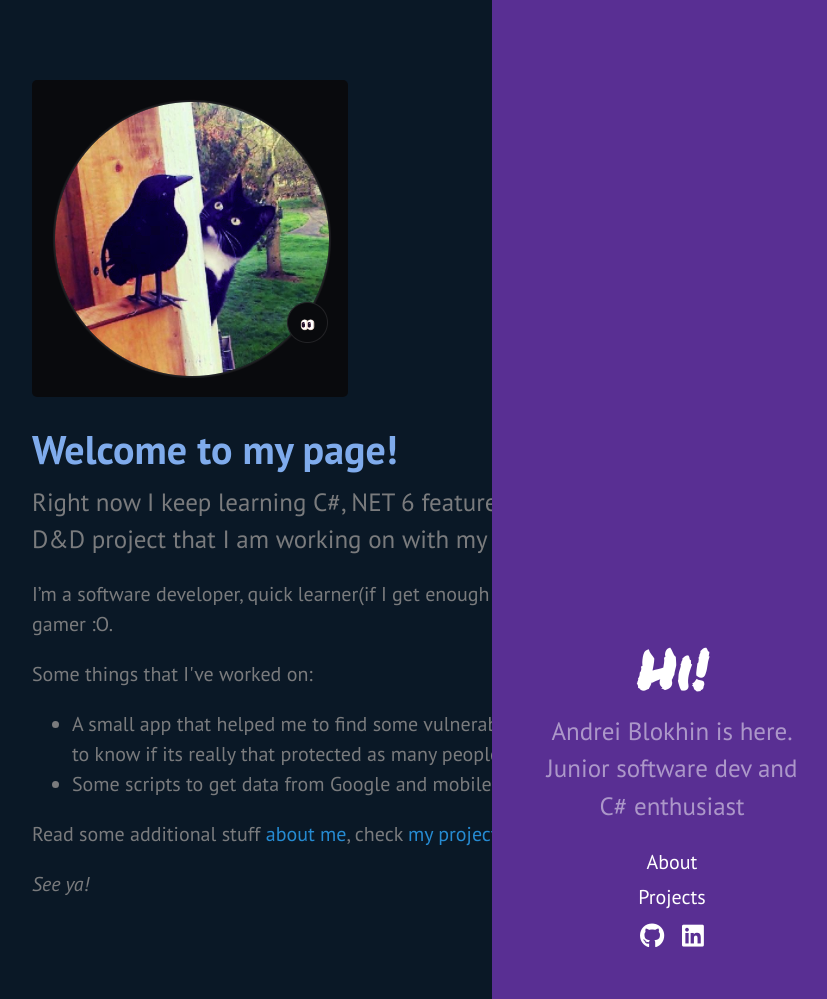
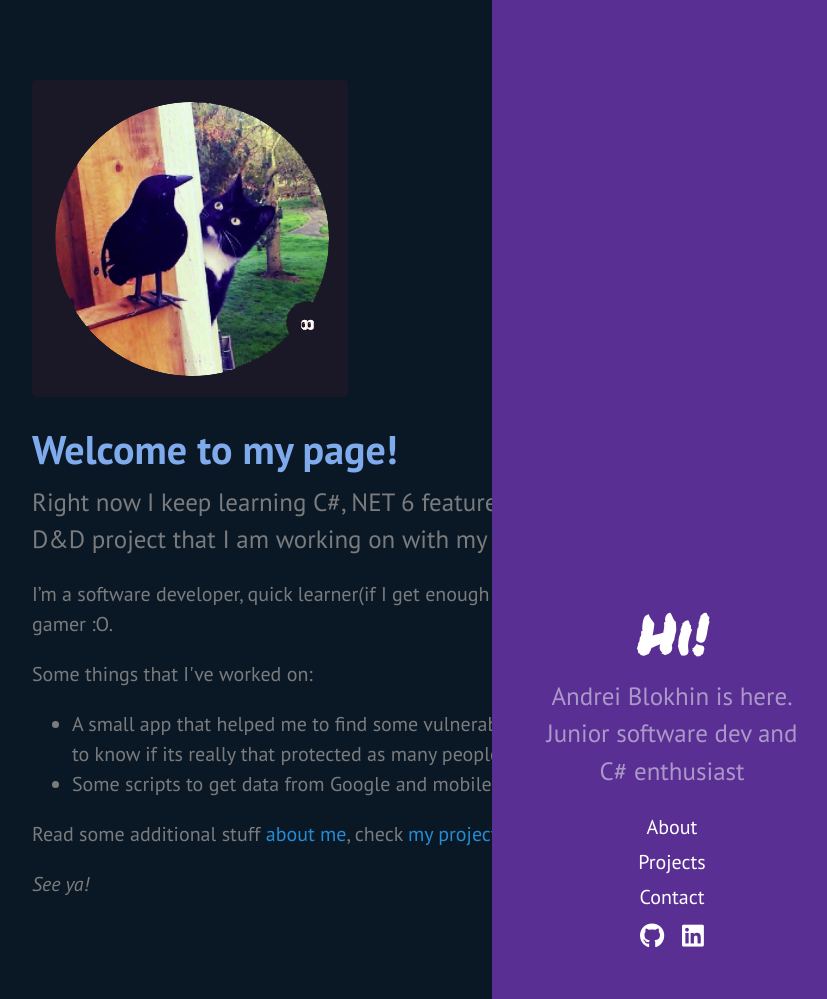
Before and after one commit to xdeath/xdeath.github.io, a Jekyll site: the page index.html, which Jekyll copies as it is, in a window 1280 px wide and 999 px high. Shown: the whole window, without its empty margins (428-1255 px from the left). Built offline with Jekyll 4.4.1, drawn with Linux system fonts in a browser that asks for light colours.

Commit message:
Some changes

```diff
--- a/index.html
+++ b/index.html
@@ -65,58 +65,6 @@
 
 
 
-
-
-
-
-
-
-
-
-
-
-
-
-
-
-
-
-
-
-
-
-
-
-
-
-
-
-
-
-
-
-
-
-
-
-
-
-
-
-
-
-
-
-
-
-
-
-
-
-
-
-
-
             <a class="sidebar-nav-item" href="/projects/">Projects</a>
 
 
@@ -133,96 +81,7 @@
 
 
 
-
-
-
-
-
-
-
-
-
-
-
-
-
-
-
-
-
-
-
-
-
-
-
-
-
-
-
-
-
-
-
-
-
-
-
-
-
-
-
-
-
-
-
-
-
-
-
-
-
-
-
-
-
-
-
-
-
-
-
-
-
-
-
-
-
-
-
-
-
-
-
-
-
-
-
-
-
-
-
-
-
-
-
-
-
-
-
-
-
-
+            <a class="sidebar-nav-item" href="/contact/">Contact</a>
 
 
 
```
Also changed, not shown: assets/mainGitHub.png.
